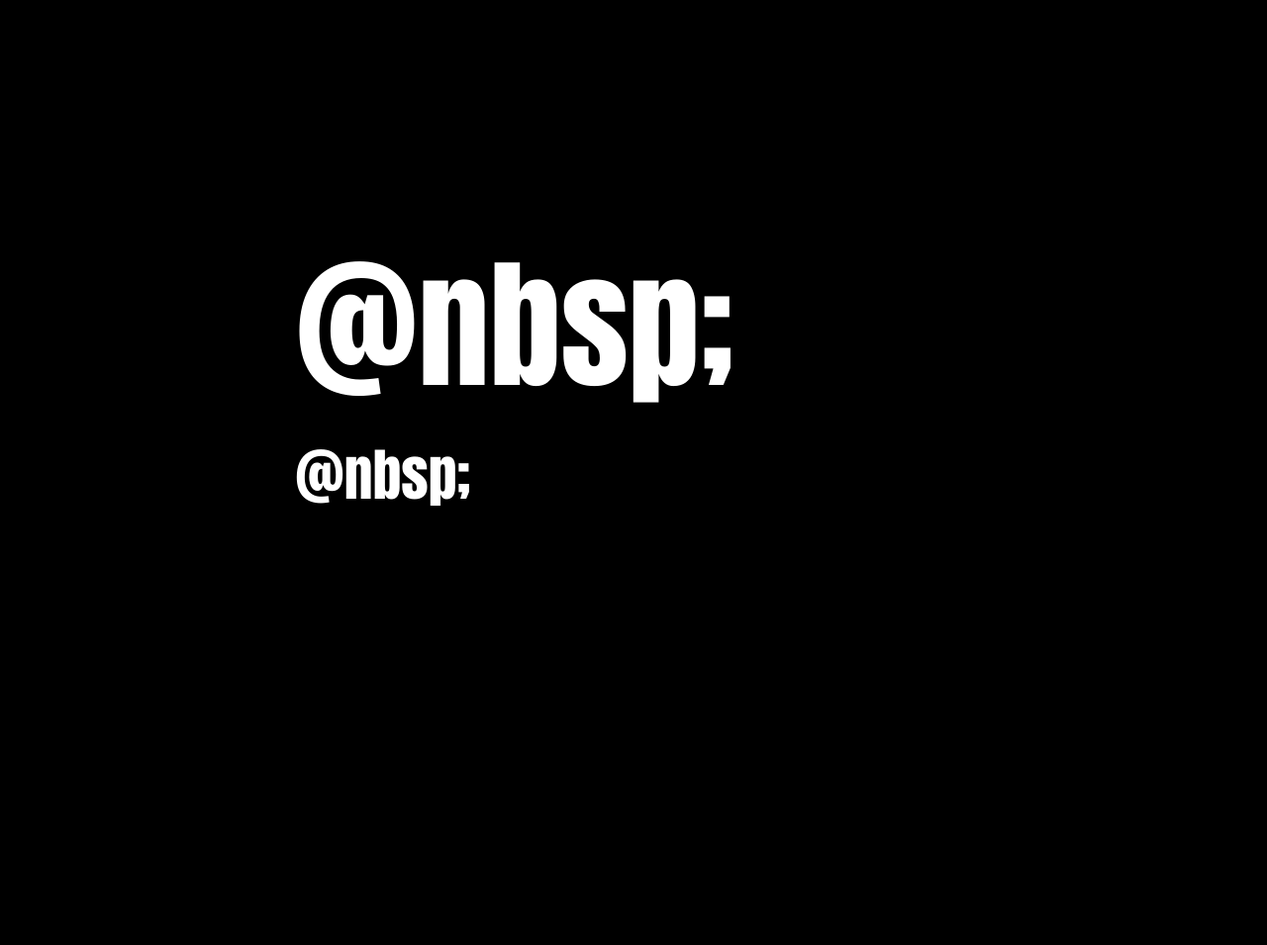
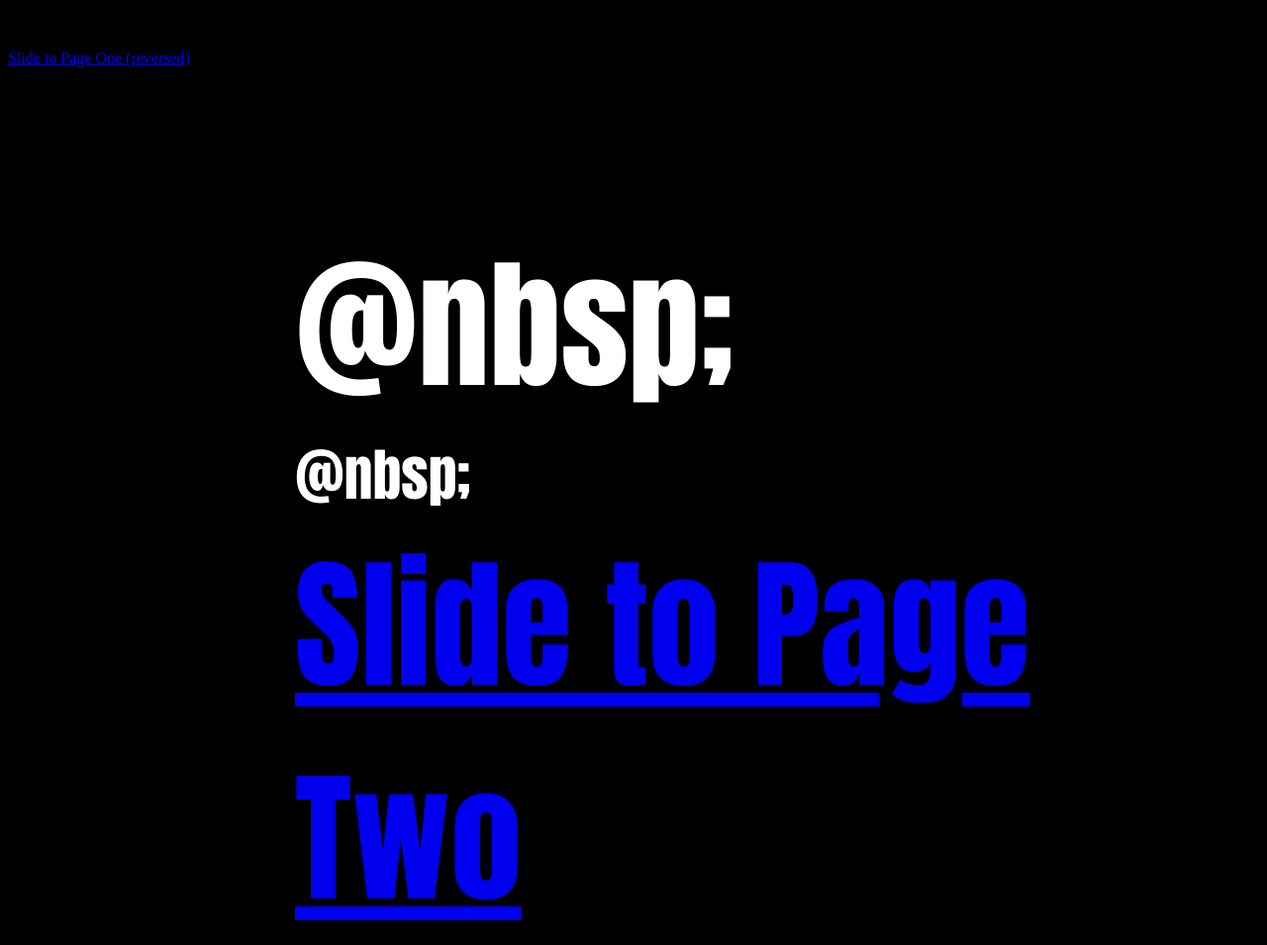
Before and after one commit to CuriousGeorge121/UI-designs, a plain HTML site: page smart clock webapp/clock_webapp/clock.html in a window 1280 px wide. Shown: the whole page at 99% size. Before the commit the page ends 800 px from the top, so only its background shows below. Drawn offline with nearby package versions, Linux system fonts and the light colour scheme.

Commit message:
Update clock.html
Added blank notes page with page transitions.

```diff
--- a/smart clock webapp/clock_webapp/clock.html
+++ b/smart clock webapp/clock_webapp/clock.html
@@ -59,14 +59,22 @@
 	</style>
 
 	<body onload = "clock(); setInterval('clock()', 1000)">
+		<div data-role="page" id="pageone">
 			<div id="center">
 				<div id="clock" class="firstDiv">@nbsp; </div>
 				<div id = "ma" class="secondDiv"></div>
 				<div id="day" >@nbsp;</div>
+				<a href="#pagetwo" data-transition="slide">Slide to Page Two</a>
 			</div>
 
 			<div id="weather" style="font-size: xx-large; color: white; display: block;
 				float:right; position:relative; top:30px; right: 10%; height: 20px;">
+
+			</div>
+		</div>
+		<div data-role="page" id="pagetwo">
+			<p>Page Two</p>
+			<a href="#pageone" data-transition="slide" data-direction="reverse">Slide to Page One (reversed)</a>
 		</div>
 	</body>
 </html>
```
Lines whose indentation alone changed are shown as unchanged.
